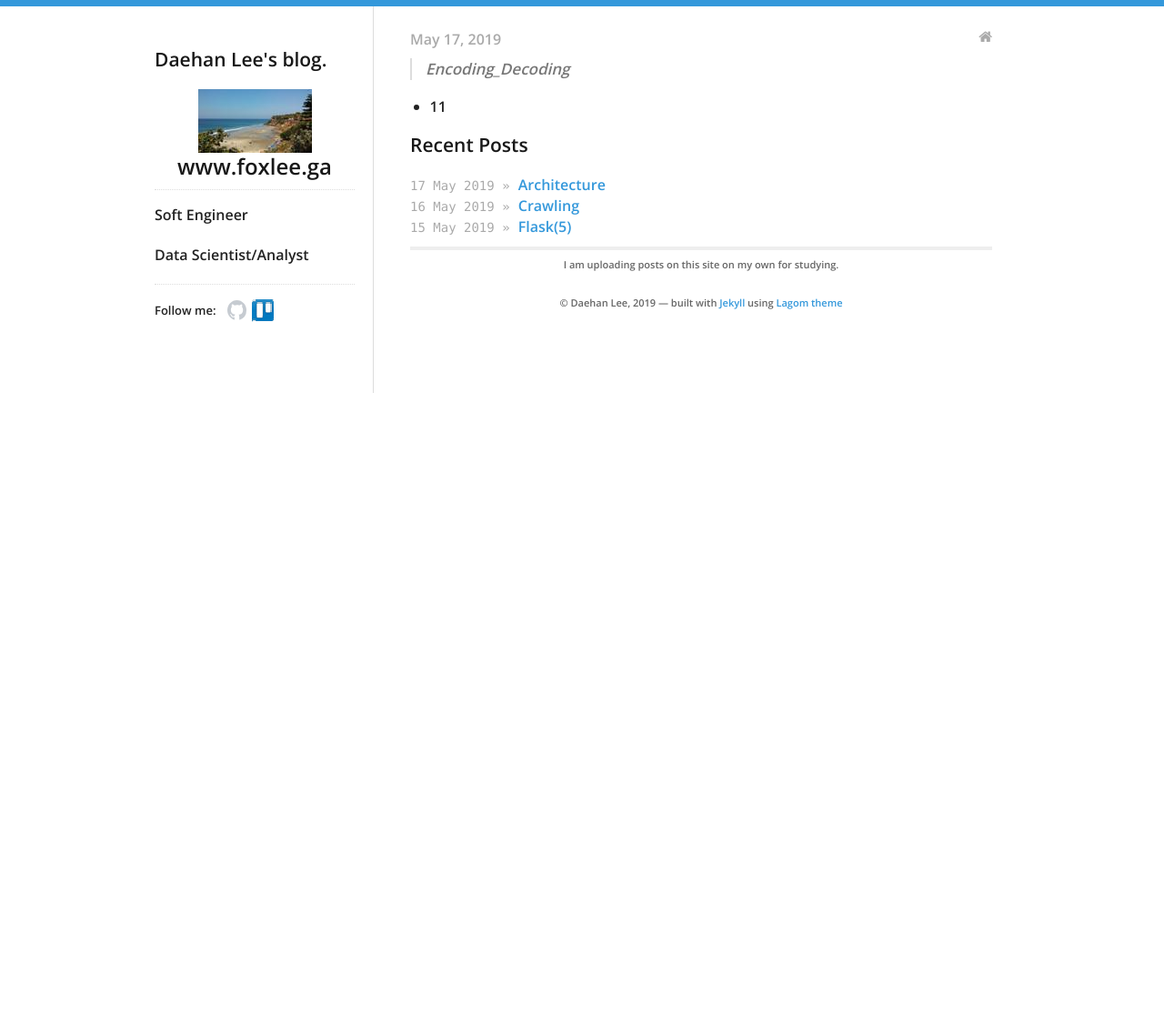
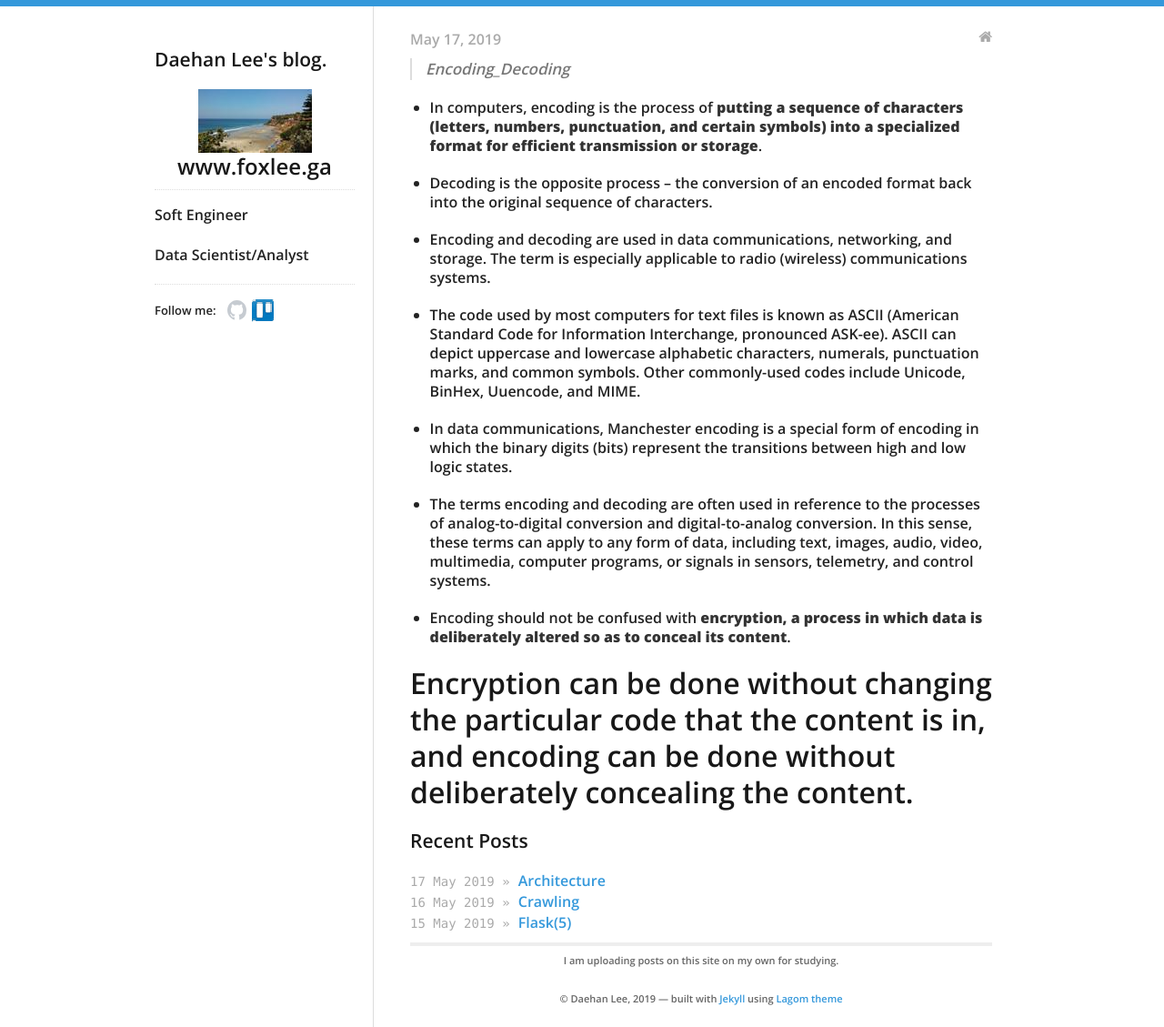
Before and after one commit to daehan0226/Study, a Jekyll site: the page built from _posts/2019-05-17-Encoding_Decoding.md, in a window 1280 px wide. Shown: the whole page at 91% size. Built offline with Jekyll 4.4.1, drawn with Linux system fonts in a browser that asks for light colours; before the commit the page ends 907 px from its top, so only the background shows below that.

Commit message:
Update 2019-05-17-Encoding_Decoding.md

```diff
--- a/_posts/2019-05-17-Encoding_Decoding.md
+++ b/_posts/2019-05-17-Encoding_Decoding.md
@@ -7,4 +7,18 @@ categories:
 
 > Encoding_Decoding
 
-* 11
+* In computers, encoding is the process of **putting a sequence of characters (letters, numbers, punctuation, and certain symbols) into a specialized format for efficient transmission or storage**.
+
+* Decoding is the opposite process -- the conversion of an encoded format back into the original sequence of characters.
+
+* Encoding and decoding are used in data communications, networking, and storage. The term is especially applicable to radio (wireless) communications systems.
+
+* The code used by most computers for text files is known as ASCII (American Standard Code for Information Interchange, pronounced ASK-ee). ASCII can depict uppercase and lowercase alphabetic characters, numerals, punctuation marks, and common symbols. Other commonly-used codes include Unicode, BinHex, Uuencode, and MIME.
+
+* In data communications, Manchester encoding is a special form of encoding in which the binary digits (bits) represent the transitions between high and low logic states.
+
+* The terms encoding and decoding are often used in reference to the processes of analog-to-digital conversion and digital-to-analog conversion. In this sense, these terms can apply to any form of data, including text, images, audio, video, multimedia, computer programs, or signals in sensors, telemetry, and control systems.
+
+* Encoding should not be confused with **encryption, a process in which data is deliberately altered so as to conceal its content**.
+
+# Encryption can be done without changing the particular code that the content is in, and encoding can be done without deliberately concealing the content.
```
